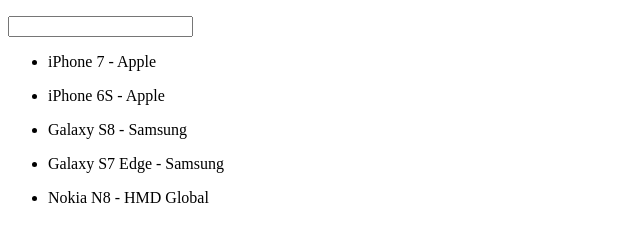
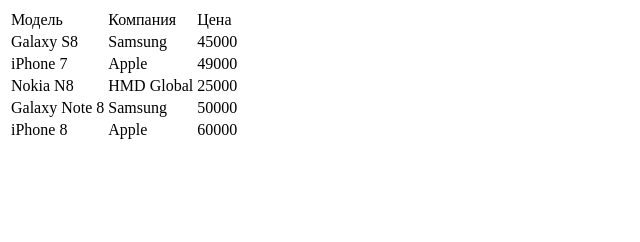
Before and after one commit to a1723/metanit_vue_tutorial, a plain HTML site: page index-test.html in a window 1280 px wide. Shown: the whole page, without its empty margins (0-640 px from the left). Drawn offline with nearby package versions, Linux system fonts and the light colour scheme.

Commit message:
changes4

```diff
--- a/index-test.html
+++ b/index-test.html
@@ -1,45 +1,64 @@
 <!DOCTYPE html>
-<html lang="en">
+<html>
 <head>
-    <meta charset="UTF-8">
-    <meta http-equiv="X-UA-Compatible" content="IE=edge">
-    <meta name="viewport" content="width=device-width, initial-scale=1.0">
-    <title>Document</title>
+<title>Компоненты Vue.js</title>
+<meta charset="utf-8" />
+<style>
+a:hover{cursor:pointer;}
+</style>
 </head>
 <body>
-
 <div id="app">
-        <p><input type="text" v-model="company" /></p>
-        <ul>
-          <li v-for="phone in filteredList">
-            <p>{{ phone.title }} - {{ phone.company }}</p>
-        </li>
-        </ul>
+    <table>
+      <tr>
+        <td><a @click="sortParam='title'">Модель</a></td>
+        <td><a @click="sortParam='company'">Компания</a></td>
+        <td><a @click="sortParam='price'">Цена</a></td></tr>
+      <tr v-for="phone in sortedList">
+        <td>{{phone.title}}</td><td>{{phone.company}}</td><td>{{phone.price}}</td>
+      </tr>
+    </table>
 </div>
 <script src="https://unpkg.com/vue"></script>
 <script>
     var app = new Vue({
         el: '#app',
         data: {
-                company: '',
+            sortParam: '',
             phones: [
-                    {title:'iPhone 7', company:'Apple'},
-                    {title:'iPhone 6S', company:'Apple'},
-                    {title:'Galaxy S8', company:'Samsung'},
-                    {title:'Galaxy S7 Edge', company:'Samsung'},
-                    {title:'Nokia N8', company:'HMD Global'}]
+                {title:'Galaxy S8', company:'Samsung', price: 45000},
+                {title:'iPhone 7', company:'Apple', price: 49000},
+                {title:'Nokia N8', company:'HMD Global', price: 25000},
+                {title:'Galaxy Note 8', company:'Samsung', price: 50000},
+                {title:'iPhone 8', company:'Apple', price: 60000}]
         },
         computed:{
-                filteredList: function(){
-                    var comp = this.company;
-                    return this.phones.filter(function (elem) {
+            sortedList () {
+                switch(this.sortParam){
+                    case 'title':
+                    return this.phones.sort(sortByTitle);
 
-                        if(comp==='') return true;
-                        else return elem.company.indexOf(comp) > -1;
-                    })
+                    case 'company':
+                    return this.phones.sort(sortByCompany);
+
+                    case 'price':
+                    return this.phones.sort(sortByPrice);
+
+                    default:
+                    return this.phones;
+                }
              }
         }
     });
+var sortByTitle = function (d1, d2) {
+    return (d1.title > d2.title) ? 1 : -1;
+};
+var sortByCompany = function (d1, d2) {
+    return (d1.company > d2.company.toLowerCase()) ? 1 : -1;
+};
+var sortByPrice = function (d1, d2) {
+    return (d1.price > d2.price) ? 1 : -1;
+    };
 </script>
 </body>
 </html>
```
Lines whose indentation alone changed are shown as unchanged.
